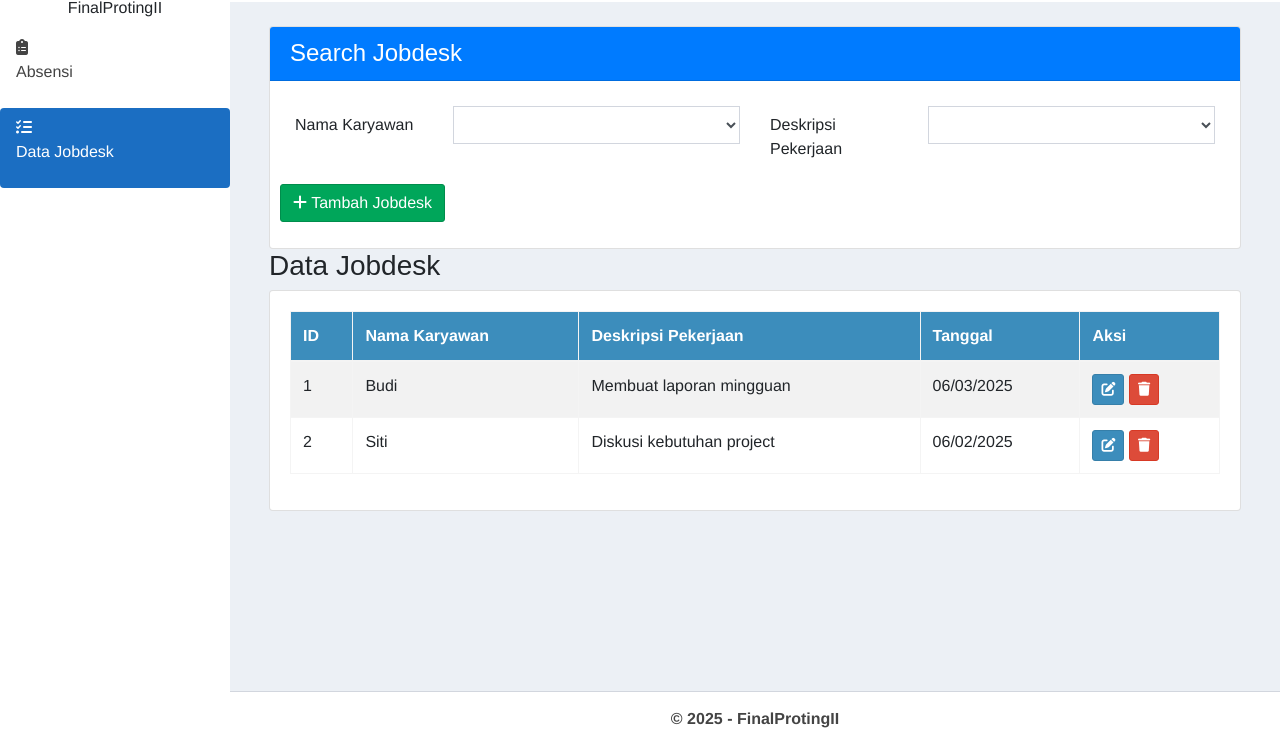
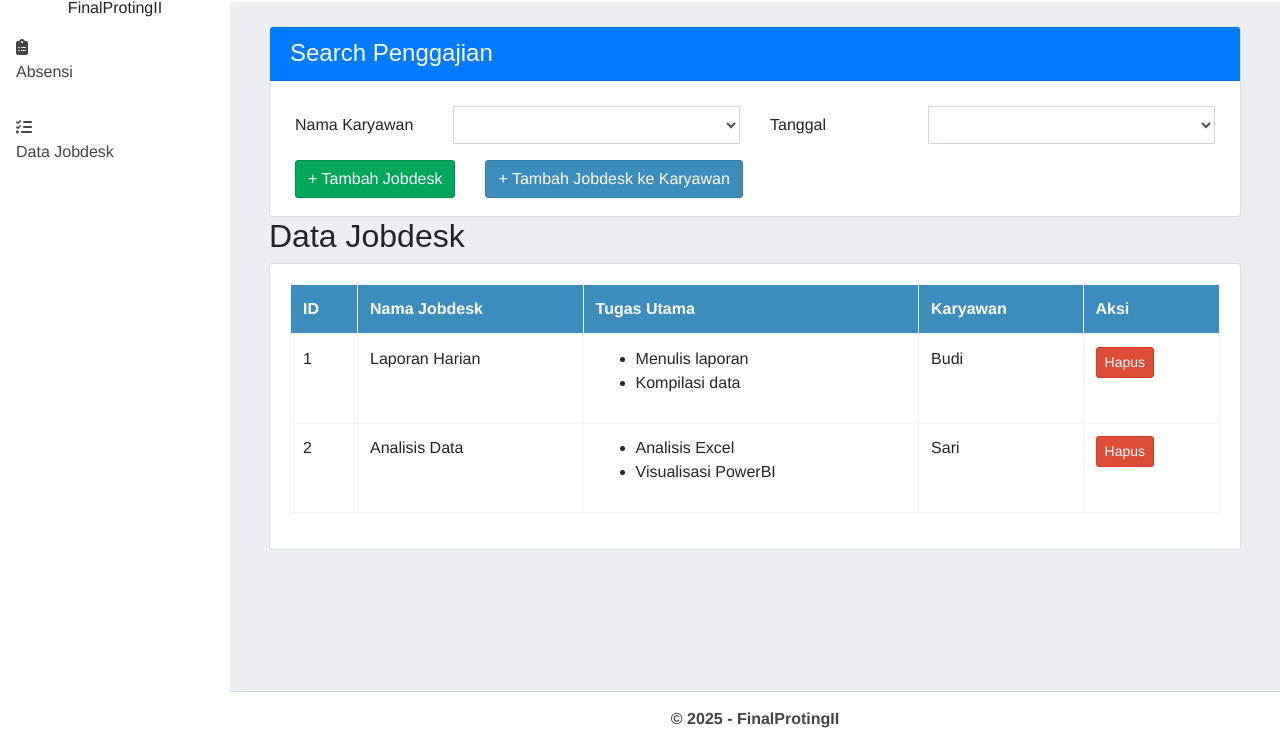
Before and after one commit to dewacopz123/FinalProtingII, an ASP.NET Core app: page /Jobdesk/Index in a window 1280 px wide. Shown: the part 54-800 px from the top of the page. Run offline with ASP.NET Core 8, Linux system fonts and the light colour scheme; lists and menus that the app fills with data are empty; style sheets or scripts are compiled from the project's sources.

Commit message:
"Add Jobdesk : Index, Assign, Create, Deleate, JobdeskModel and JobdeskController"

```diff
--- a/FinalProtingII/Controllers/JobdeskController.cs
+++ b/FinalProtingII/Controllers/JobdeskController.cs
@@ -1,37 +1,88 @@
 using Microsoft.AspNetCore.Mvc;
 using FinalProtingII.Models;
 using System.Collections.Generic;
-using System;
+using System.Linq;
 
 namespace FinalProtingII.Controllers
 {
     public class JobdeskController : Controller
     {
+        private static List<Jobdesk> jobdesks = new List<Jobdesk>
+        {
+            new Jobdesk { IdJobdesk = 1, NamaJobdesk = "Laporan Harian", TugasUtama = new List<string>{ "Menulis laporan", "Kompilasi data" }, KaryawanNama = "Budi" },
+            new Jobdesk { IdJobdesk = 2, NamaJobdesk = "Analisis Data", TugasUtama = new List<string>{ "Analisis Excel", "Visualisasi PowerBI" }, KaryawanNama = "Sari" }
+        };
+
+        private static List<Karyawan> karyawans = new List<Karyawan>
+        {
+            new Karyawan { Id = 1, Nama = "Budi" },
+            new Karyawan { Id = 2, Nama = "Sari" }
+        };
+
         public IActionResult Index()
         {
-            // Dummy data Karyawan
-            var karyawan1 = new Karyawan { Id = 1, Nama = "Budi" };
-            var karyawan2 = new Karyawan { Id = 2, Nama = "Siti" };
+            return View(jobdesks);
+        }
 
-            var jobdeskList = new List<Jobdesk>()
+        public IActionResult Create()
+        {
+            return PartialView("_Create");
+        }
+
+        [HttpPost]
+        public IActionResult Create(Jobdesk model, string TugasUtamaString)
+        {
+            model.IdJobdesk = jobdesks.Count + 1;
+
+            if (!string.IsNullOrWhiteSpace(TugasUtamaString))
             {
-                new Jobdesk
-                {
-                    Id = 1,
-                    Deskripsi = "Membuat laporan mingguan",
-                    TanggalPekerjaan = DateTime.Now,
-                    Karyawan = karyawan1
-                },
-                new Jobdesk
-                {
-                    Id = 2,
-                    Deskripsi = "Diskusi kebutuhan project",
-                    TanggalPekerjaan = DateTime.Now.AddDays(-1),
-                    Karyawan = karyawan2
-                }
-            };
+                model.TugasUtama = TugasUtamaString
+                    .Split(',')
+                    .Select(t => t.Trim())
+                    .Where(t => !string.IsNullOrEmpty(t))
+                    .ToList();
+            }
 
-            return View(jobdeskList);
+            jobdesks.Add(model);
+            return RedirectToAction("Index");
+        }
+
+        public IActionResult Assign()
+        {
+            ViewBag.Karyawans = karyawans;
+            ViewBag.Jobdesks = jobdesks;
+            return PartialView("_Assign");
+        }
+
+        [HttpPost]
+        public IActionResult Assign(int jobdeskId, int karyawanId)
+        {
+            var jobdesk = jobdesks.FirstOrDefault(j => j.IdJobdesk == jobdeskId);
+            var karyawan = karyawans.FirstOrDefault(k => k.Id == karyawanId);
+
+            if (jobdesk != null && karyawan != null)
+            {
+                jobdesk.KaryawanNama = karyawan.Nama;
+            }
+
+            return RedirectToAction("Index");
+        }
+
+        public IActionResult Delete(int id)
+        {
+            var jobdesk = jobdesks.FirstOrDefault(j => j.IdJobdesk == id);
+            return PartialView("_Delete", jobdesk);
+        }
+
+        [HttpPost]
+        public IActionResult DeleteConfirmed(int id)
+        {
+            var jobdesk = jobdesks.FirstOrDefault(j => j.IdJobdesk == id);
+            if (jobdesk != null)
+            {
+                jobdesks.Remove(jobdesk);
+            }
+            return RedirectToAction("Index");
         }
     }
 }
--- a/FinalProtingII/Models/Karyawan.cs
+++ b/FinalProtingII/Models/Karyawan.cs
@@ -15,5 +15,6 @@ namespace FinalProtingII.Models
         public string Telepon { get; set; }
         public Role Role { get; set; }
         public int Status { get; set; }
+
     }
 }
--- a/FinalProtingII/Views/Jobdesk/Index.cshtml
+++ b/FinalProtingII/Views/Jobdesk/Index.cshtml
@@ -1,13 +1,13 @@
-@model IEnumerable<FinalProtingII.Models.Jobdesk>
+@model List<FinalProtingII.Models.Jobdesk>
+
 @{
-    ViewBag.Title = "Data Jobdesk";
-    ViewBag.ActiveMenu = "Jobdesk";
+    ViewData["Title"] = "Jobdesk";
 }
 
 <div class="container-fluid">
     <div class="card card-primary card-outline">
         <div class="card-header bg-primary text-white">
-            <h4 class="card-title mb-0">Search Jobdesk</h4>
+            <h4 class="card-title mb-0">Search Penggajian</h4>
         </div>
         <div class="card-body" style="padding: 25px 25px 10px 25px">
             <div class="row">
@@ -21,44 +21,59 @@
                 </div>
                 <div class="col-lg-6">
                     <div class="form-group row">
-                        <label class="col-sm-4 col-form-label">Deskripsi Pekerjaan</label>
+                        <label class="col-sm-4 col-form-label">Tanggal</label>
                         <div class="col-sm-8">
-                            <select class="form-control" id="searchJobdesk"></select>
+                            <select class="form-control" id="searchDate"></select>
                         </div>
                     </div>
                 </div>
             </div>
             <div class="row">
-                <a asp-action="Create" class="btn btn-success mb-3"><i class="fas fa-plus"></i> Tambah Jobdesk</a>
+                <div class="col-auto">
+                    <button class="btn btn-success mb-2 me-2 open-modal" data-url="@Url.Action("Create")">
+                        + Tambah Jobdesk
+                    </button>
+                </div>
+                <div class="col-auto">
+                    <button class="btn btn-primary mb-2 open-modal" data-url="@Url.Action("Assign")">
+                        + Tambah Jobdesk ke Karyawan
+                    </button>
+                </div>
             </div>
         </div>
     </div>
 
-    <h3>Data Jobdesk</h3>
+    <h2>Data Jobdesk</h2>
 
     <div class="card">
         <div class="card-body">
-            <table class="table table-bordered table-striped">
-                <thead>
+            <table class="table table-bordered">
+                <thead class="bg-info text-white">
                     <tr>
                         <th>ID</th>
-                        <th>Nama Karyawan</th>
-                        <th>Deskripsi Pekerjaan</th>
-                        <th>Tanggal</th>
+                        <th>Nama Jobdesk</th>
+                        <th>Tugas Utama</th>
+                        <th>Karyawan</th>
                         <th>Aksi</th>
                     </tr>
                 </thead>
                 <tbody>
-                    @foreach (var j in Model)
+                    @foreach (var item in Model)
                     {
                         <tr>
-                            <td>@j.Id</td>
-                            <td>@j.Karyawan?.Nama</td>
-                            <td>@j.Deskripsi</td>
-                            <td>@j.TanggalPekerjaan.ToShortDateString()</td>
+                            <td>@item.IdJobdesk</td>
+                            <td>@item.NamaJobdesk</td>
                             <td>
-                                <a asp-action="Edit" asp-route-id="@j.Id" class="btn btn-primary btn-sm"><i class="fas fa-edit"></i></a>
-                                <a asp-action="Delete" asp-route-id="@j.Id" class="btn btn-danger btn-sm"><i class="fas fa-trash"></i></a>
+                                <ul>
+                                    @foreach (var tugas in item.TugasUtama)
+                                    {
+                                        <li>@tugas</li>
+                                    }
+                                </ul>
+                            </td>
+                            <td>@item.KaryawanNama</td>
+                            <td>
+                                <button class="btn btn-danger btn-sm open-modal" data-url="@Url.Action("Delete", new { id = item.IdJobdesk })">Hapus</button>
                             </td>
                         </tr>
                     }
@@ -67,3 +82,31 @@
         </div>
     </div>
 </div>
+
+<div id="jobdesk-modal"></div>
+
+@section Scripts {
+    <script>
+        $(document).ready(function () {
+            $('.open-modal').click(function (e) {
+                e.preventDefault();
+                var url = $(this).data('url');
+                $.get(url, function (data) {
+                    $('#jobdesk-modal').html(data);
+                    $('#jobdesk-modal .modal').modal('show');
+                });
+            });
+
+            // Tutup modal via tombol "Batal" atau "X"
+            $(document).on('click', '.modal .close, .modal [data-dismiss="modal"]', function () {
+                $(this).closest('.modal').modal('hide');
+            });
+
+            // Hapus isi modal ketika selesai
+            $('#dataKaryawan').on('hidden.bs.modal', '.modal', function () {
+                $('#dataKaryawan').empty();
+                location.reload(); // Refresh tabel agar data terbaru muncul
+            });
+        });
+    </script>
+}
```
Also changed, not shown: FinalProtingII/Models/Jobdesk.cs (+5 -12 lines), FinalProtingII/Views/Jobdesk/_Assign.cshtml (added, +39 -0 lines), FinalProtingII/Views/Jobdesk/_Create.cshtml (added, +26 -0 lines), FinalProtingII/Views/Jobdesk/_Delete.cshtml (added, +20 -0 lines).
